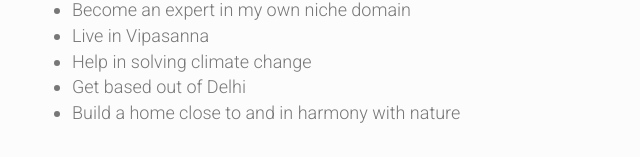
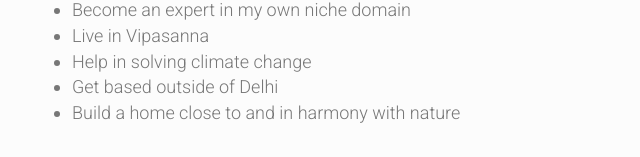
Before and after one commit to mr-sarthakgupta/mr-sarthakgupta.github.io-, a plain HTML site: page list/index.html in a window 1280 px wide. Shown: the part 795-952 px from the top of the page, 283-923 px from the left. Drawn offline with nearby package versions, Linux system fonts and the light colour scheme.

Commit message:
Update index.html

```diff
--- a/list/index.html
+++ b/list/index.html
@@ -73,7 +73,7 @@
     <li>Become an expert in my own niche domain</li>
     <li>Live in Vipasanna</li>
     <li>Help in solving climate change</li>
-    <li>Get based out of Delhi</li>
+    <li>Get based outside of Delhi</li>
     <li>Build a home close to and in harmony with nature</li>
     </ul>
   </div>
```
